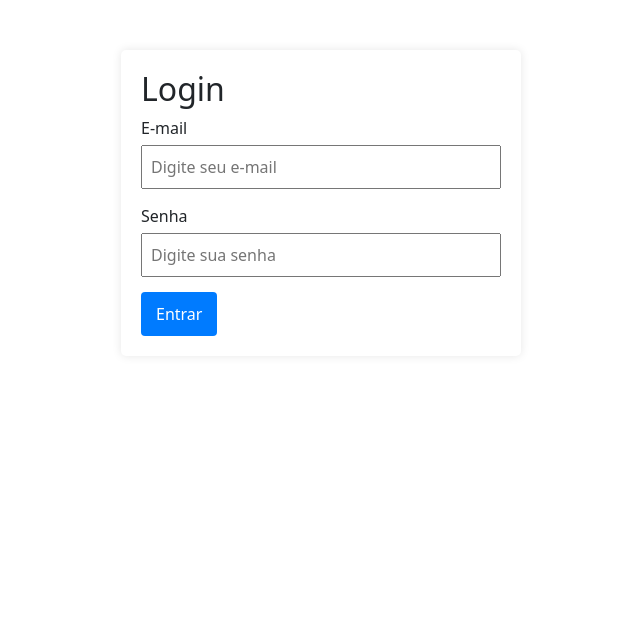
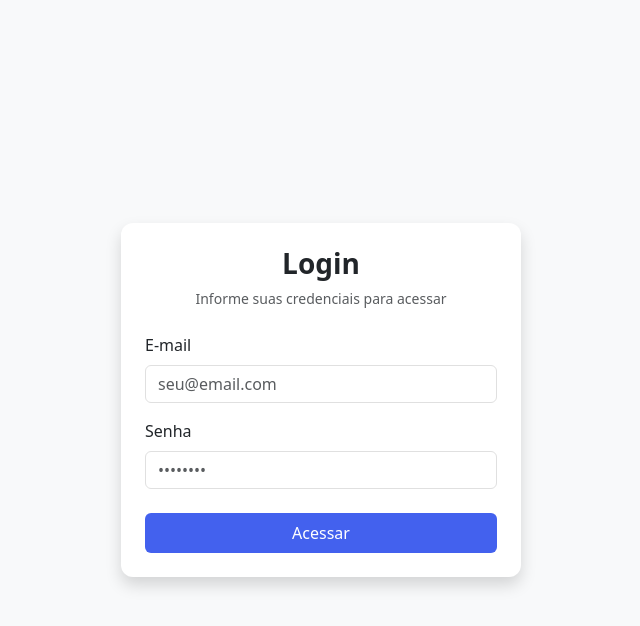
Before and after one commit to matheusasc/os-project, an Angular app in the folder front/: page /login in a window 1280 px wide. Shown: the top 626 px of the page, without its empty margins (319-959 px from the left). Built offline with nearby package versions, Linux system fonts and the light colour scheme.

Commit message:
update - atualizado estilização de login com bootstrap

```diff
--- a/front/src/app/auth/login/login.component.html
+++ b/front/src/app/auth/login/login.component.html
@@ -1,40 +1,52 @@
-<div class="login-container">
-  <h2>Login</h2>
+<div class="container-fluid min-vh-100 d-flex align-items-center justify-content-center bg-light">
+  <div class="card shadow" style="width: 100%; max-width: 400px;">
+    <div class="card-body p-4">
+      <div class="text-center mb-4">
+        <h3 class="fw-bold mb-2">Login</h3>
+        <p class="text-muted small">Informe suas credenciais para acessar</p>
+      </div>
+
       <form (ngSubmit)="login()">
-    <div class="form-group">
-      <label for="email">E-mail</label>
+        <div class="mb-3">
+          <label for="email" class="form-label">E-mail</label>
           <input
             type="email"
+            class="form-control"
             id="email"
             [(ngModel)]="email"
             name="email"
             required
-        placeholder="Digite seu e-mail"
+            placeholder="seu@email.com"
           >
         </div>
-    <div class="form-group">
-      <label for="password">Senha</label>
+
+        <div class="mb-4">
+          <label for="password" class="form-label">Senha</label>
           <input
             type="password"
+            class="form-control"
             id="password"
             [(ngModel)]="password"
             name="password"
             required
-        placeholder="Digite sua senha"
+            placeholder="••••••••"
           >
         </div>
 
         @if (error) {
-      <div class="error-message">
+          <div class="alert alert-danger mb-3 py-2 small">
+            <i class="bi bi-exclamation-circle me-2"></i>
             {{ error }}
           </div>
         }
 
-    <button type="submit" class="login-button">
-      Entrar
+        <button type="submit" class="btn btn-primary w-100 py-2">
           @if (isLoading) {
-        <span class="spinner"></span>
+            <span class="spinner-border spinner-border-sm me-2" role="status"></span>
           }
+          Acessar
         </button>
       </form>
     </div>
+  </div>
+</div>
--- a/front/src/app/auth/login/login.component.scss
+++ b/front/src/app/auth/login/login.component.scss
@@ -1,41 +1,26 @@
-.login-container {
-  max-width: 400px;
-  margin: 50px auto;
-  padding: 20px;
-  background: white;
-  border-radius: 5px;
-  box-shadow: 0 0 10px rgba(0,0,0,0.1);
+:host {
+  display: block;
+  background: linear-gradient(135deg, #f5f7fa 0%, #c3cfe2 100%);
+}
 
-  .form-group {
-    margin-bottom: 15px;
+.card {
+  border: none;
+  border-radius: 12px;
+  overflow: hidden;
+}
 
-    label {
-      display: block;
-      margin-bottom: 5px;
-    }
-
-    input {
-      width: 100%;
-      padding: 8px;
-      box-sizing: border-box;
-    }
-  }
-
-  button {
-    background: #007bff;
-    color: white;
-    border: none;
-    padding: 10px 15px;
-    border-radius: 4px;
-    cursor: pointer;
-
-    &:hover {
-      background: #0056b3;
-    }
-  }
-
-  .error-message {
-    color: red;
-    margin-bottom: 15px;
+.btn-primary {
+  background-color: #4361ee;
+  border: none;
+  &:hover {
+    background-color: darken(#4361ee, 10%);
   }
 }
+
+.form-control {
+  border: 1px solid #e0e0e0;
+  &:focus {
+    box-shadow: 0 0 0 0.25rem rgba(67, 97, 238, 0.25);
+    border-color: #4361ee;
+  }
+}
```
Lines whose indentation alone changed are shown as unchanged.
